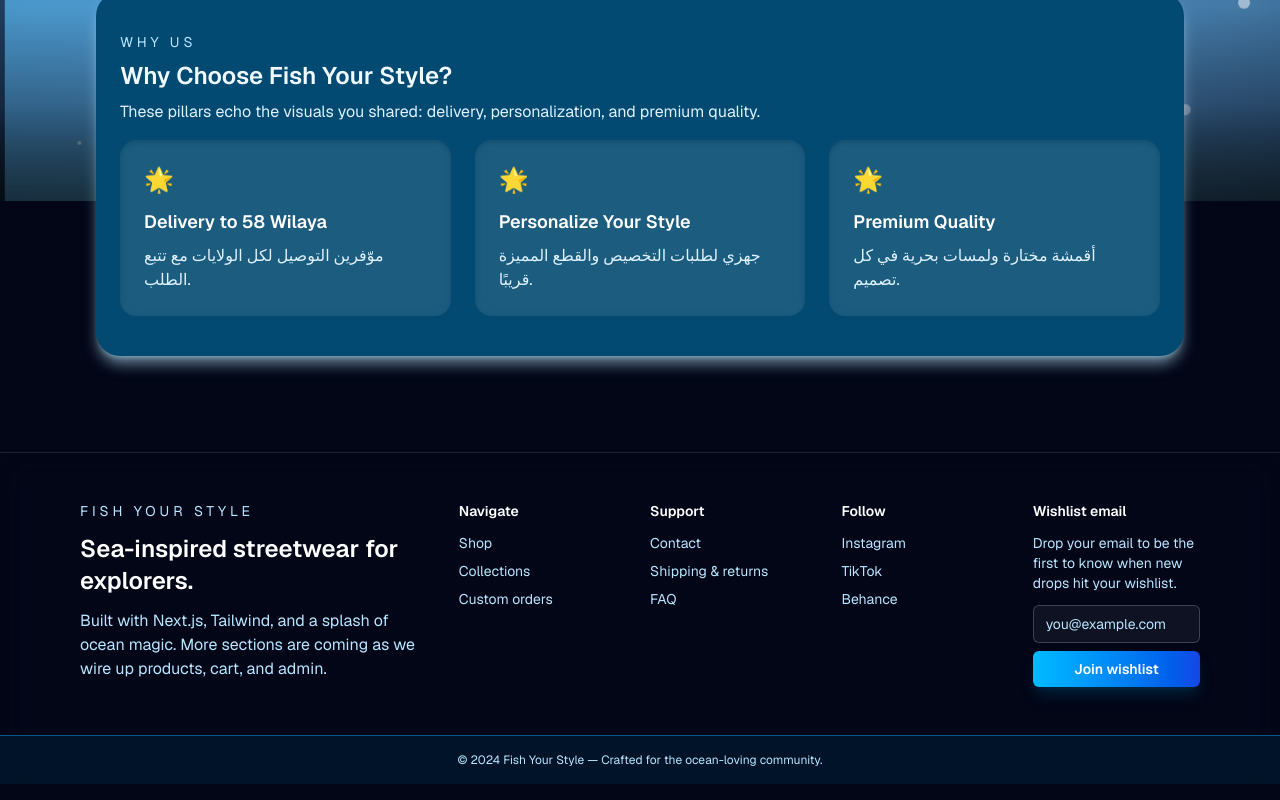
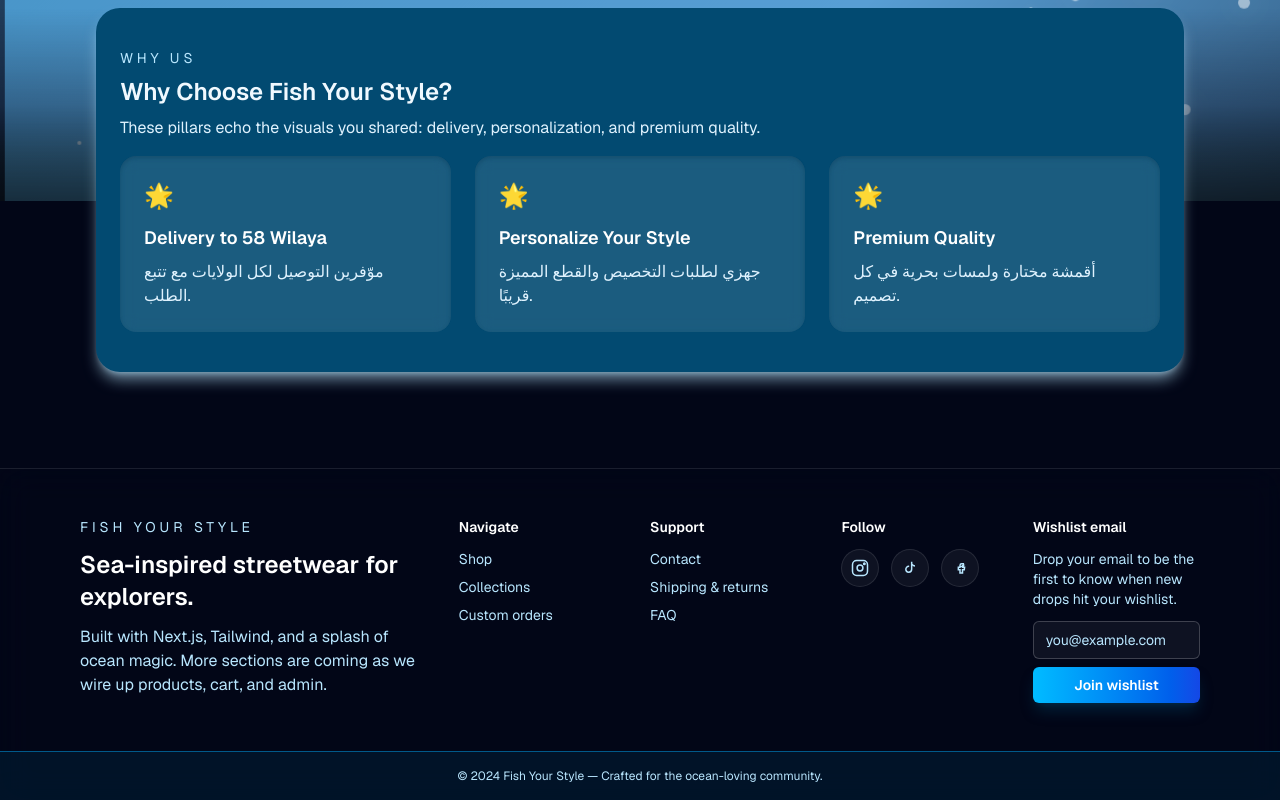
Before and after one commit to amina23aks/fishyourstyle, a Next.js app: page / in a window 1280 px wide. Shown: the part 599-1399 px from the top of the page. Built offline with nearby package versions, Linux system fonts and the light colour scheme.

Commit message:
Simplify navbar logo and add footer socials

```diff
--- a/src/components/Footer.tsx
+++ b/src/components/Footer.tsx
@@ -60,11 +60,65 @@
           </div>
           <div className="space-y-3">
             <h3 className="text-sm font-semibold text-white">Follow</h3>
-            <ul className="space-y-2 text-sky-200">
-              <li>Instagram</li>
-              <li>TikTok</li>
-              <li>Behance</li>
-            </ul>
+            <div className="flex gap-3 text-sky-200">
+              <Link
+                href="https://www.instagram.com"
+                aria-label="Instagram"
+                className="rounded-full border border-white/10 bg-white/5 p-2 transition hover:border-white/30 hover:bg-white/1"
+                target="_blank"
+                rel="noreferrer"
+              >
+                <svg
+                  xmlns="http://www.w3.org/2000/svg"
+                  viewBox="0 0 24 24"
+                  fill="none"
+                  stroke="currentColor"
+                  strokeWidth="1.8"
+                  className="h-5 w-5"
+                >
+                  <rect x="3" y="3" width="18" height="18" rx="5" ry="5" />
+                  <circle cx="12" cy="12" r="3.5" />
+                  <circle cx="17.2" cy="6.8" r="0.9" />
+                </svg>
+              </Link>
+              <Link
+                href="https://www.tiktok.com"
+                aria-label="TikTok"
+                className="rounded-full border border-white/10 bg-white/5 p-2 transition hover:border-white/30 hover:bg-white/1"
+                target="_blank"
+                rel="noreferrer"
+              >
+                <svg
+                  xmlns="http://www.w3.org/2000/svg"
+                  viewBox="0 0 24 24"
+                  fill="none"
+                  stroke="currentColor"
+                  strokeWidth="1.8"
+                  className="h-5 w-5"
+                >
+                  <path d="M14 4.5v9a3.5 3.5 0 1 1-3.5-3.5h.5" />
+                  <path d="M14 7.5c.9.9 2.5 2 4 2" />
+                </svg>
+              </Link>
+              <Link
+                href="https://www.facebook.com"
+                aria-label="Facebook"
+                className="rounded-full border border-white/10 bg-white/5 p-2 transition hover:border-white/30 hover:bg-white/1"
+                target="_blank"
+                rel="noreferrer"
+              >
+                <svg
+                  xmlns="http://www.w3.org/2000/svg"
+                  viewBox="0 0 24 24"
+                  fill="none"
+                  stroke="currentColor"
+                  strokeWidth="1.8"
+                  className="h-5 w-5"
+                >
+                  <path d="M14 10h2V7h-2c-1.1 0-2 .9-2 2v2H10v3h2v4h3v-4h2.1l.4-3H15V9.5c0-.3.2-.5.5-.5Z" />
+                </svg>
+              </Link>
+            </div>
           </div>
           <div className="space-y-3">
             <h3 className="text-sm font-semibold text-white">Wishlist email</h3>
--- a/src/components/Navbar.tsx
+++ b/src/components/Navbar.tsx
@@ -55,17 +55,15 @@
     <header className="sticky top-0 z-50 w-full border-b border-white/10 bg-white/10 backdrop-blur-2xl shadow-[0_12px_30px_rgba(0,0,0,0.35)]">
       <div className="mx-auto flex max-w-6xl items-center justify-between px-4 py-4 text-white">
         <Link href="/" className="group flex items-center gap-3">
-          <div className="flex h-12 w-12 items-center justify-center overflow-hidden rounded-lg border border-white/20 bg-white/5 shadow-inner shadow-white/10">
           <model-viewer
             src="/logo-3d.glb"
             loading="lazy"
             camera-controls
             disable-zoom
             shadow-intensity="1"
-              className="h-20 w-20"
+            className="h-16 w-16"
             aria-label="Fish Your Style 3D logo"
           />
-          </div>
           <div className="leading-tight">
             <p className="text-base font-semibold text-white">Fish Your Style</p>
             <span className="text-xs text-sky-100">Sea streetwear</span>
```
Lines whose indentation alone changed are shown as unchanged.
